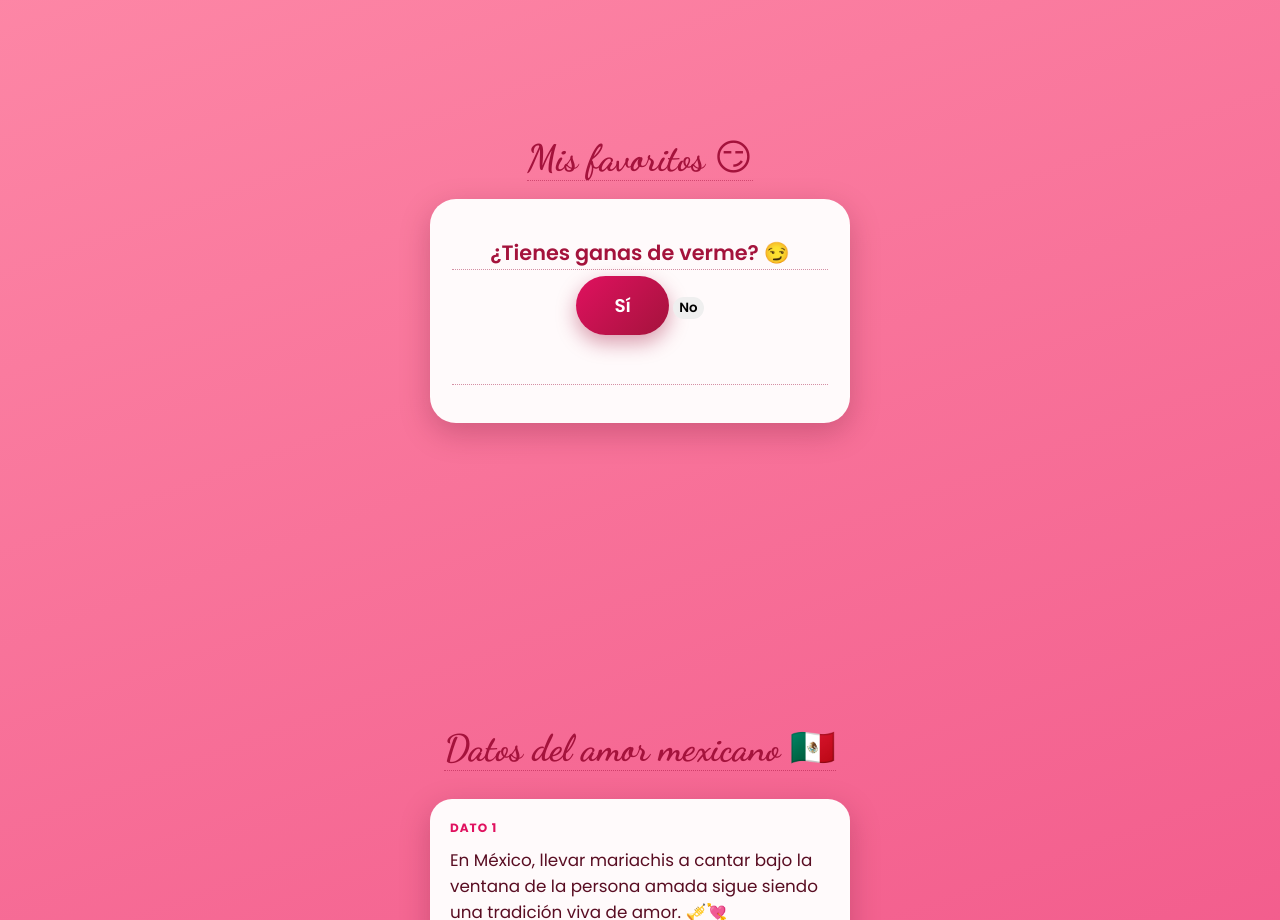
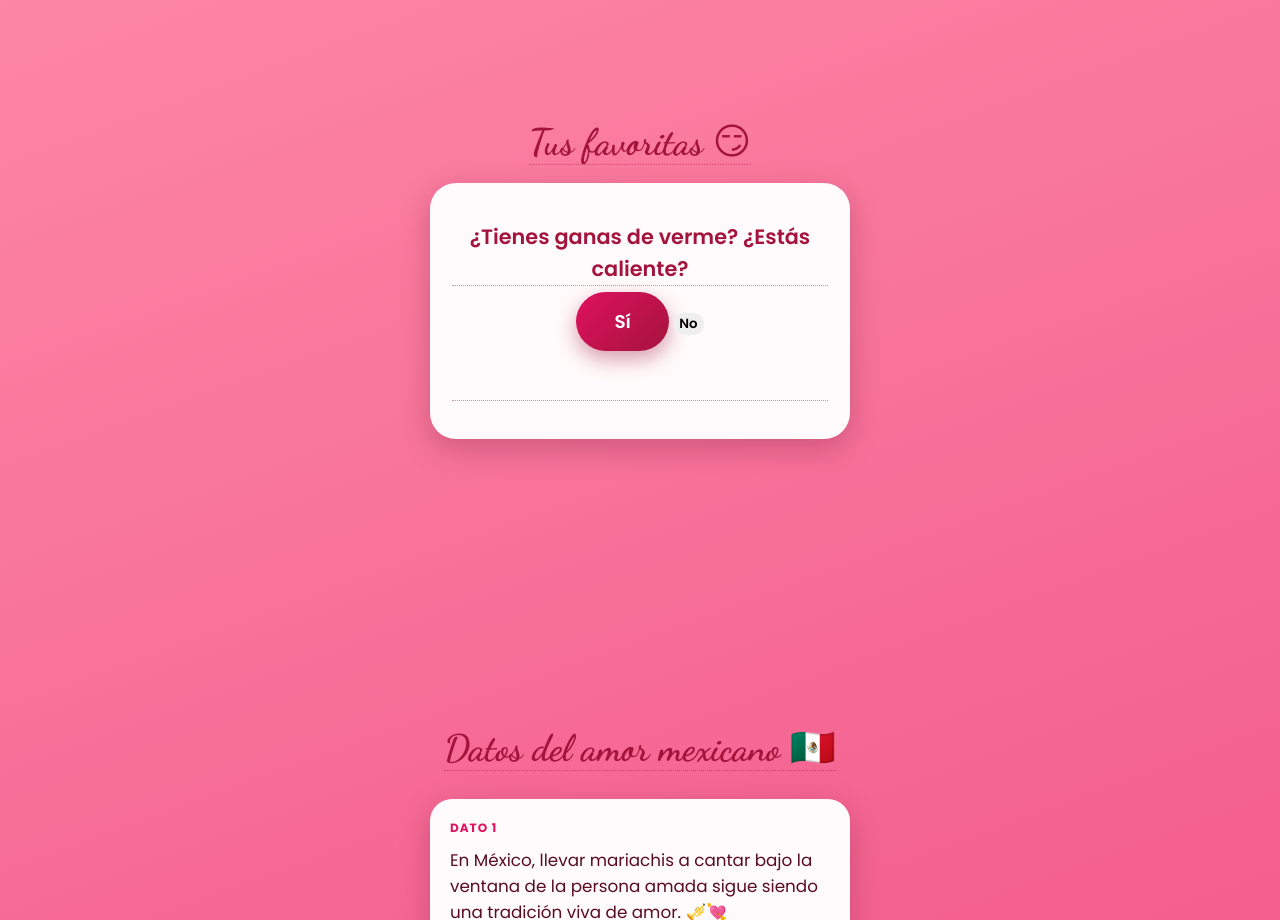
Before and after one commit to ArSenic04/para-abril, a plain HTML site: page index.html in a window 1280 px wide. Shown: the part 3880-4800 px from the top of the page. Drawn offline with Linux system fonts and the light colour scheme.

Commit message:
updated the Gated questions

```diff
--- a/index.html
+++ b/index.html
@@ -439,7 +439,7 @@
 
 <!-- ================= MIS FAVORITOS (galería con candado) ================= -->
 <section id="favoritos">
-  <h2 class="tr" data-en="My favorites 😏">Mis favoritos 😏</h2>
+  <h2 class="tr" data-en="My favorites 😏">Tus favoritas 😏</h2>
   <div class="card" id="gateCard">
     <p id="gateQuestion" class="tr"></p>
     <div class="buttons">
@@ -538,9 +538,16 @@ const SCORPIO = [
    Cada pregunta tiene una respuesta "Sí" que avanza, y mensajes de
    "convencimiento" que aparecen si presiona "No" (se repiten en bucle). */
 const GATE_QUESTIONS = [
-  { es: "¿Tienes ganas de verme? 😏", en: "Do you feel like seeing me?" },
+  { es: "¿Tienes ganas de verme? ¿Estás caliente?", en: "Do you feel like seeing me, are you horney?" },
   { es: "¿Quieres estar cerca de mí ahora mismo? 🥺", en: "Do you want to be close to me right now?" },
-  { es: "¿Lista para ver mis favoritos? 👀🔥", en: "Ready to see my favorites?" },
+  { es: "¿Quieres sentarte en mis muslos? 🥺", en: "Do you want to sit on my thighs?" },
+  { es: "¿Quieres besarme mientras estás sentada en mi regazo? 🥺", en: "Do you want to kiss me while sitting on my lap?" },
+  { es: "¿Harás que me excite? 🥺", en: "Will you make me feel horney?" },
+  { es: "¿Me permitirás besarte el cuello y oler tu cuerpo? 🥺", en: "Will you allow me kiss your neck and smell your body?" },
+  { es: "¿Puedo hacerte sexo oral, besarte y oler tus muslos? 🥺", en: "Can i go down on you and kiss and smell your thighs?" },
+
+
+  { es: "Bueno, basta ya: ¿listo para ver a tus favoritos? 👀🔥", en: "Ok enough, ready to see your favourites?" },
 ];
 const GATE_CONVINCE = [
   { es: "Vamos... sabes que sí quieres 😌", en: "Come on... you know you want to." },
```
